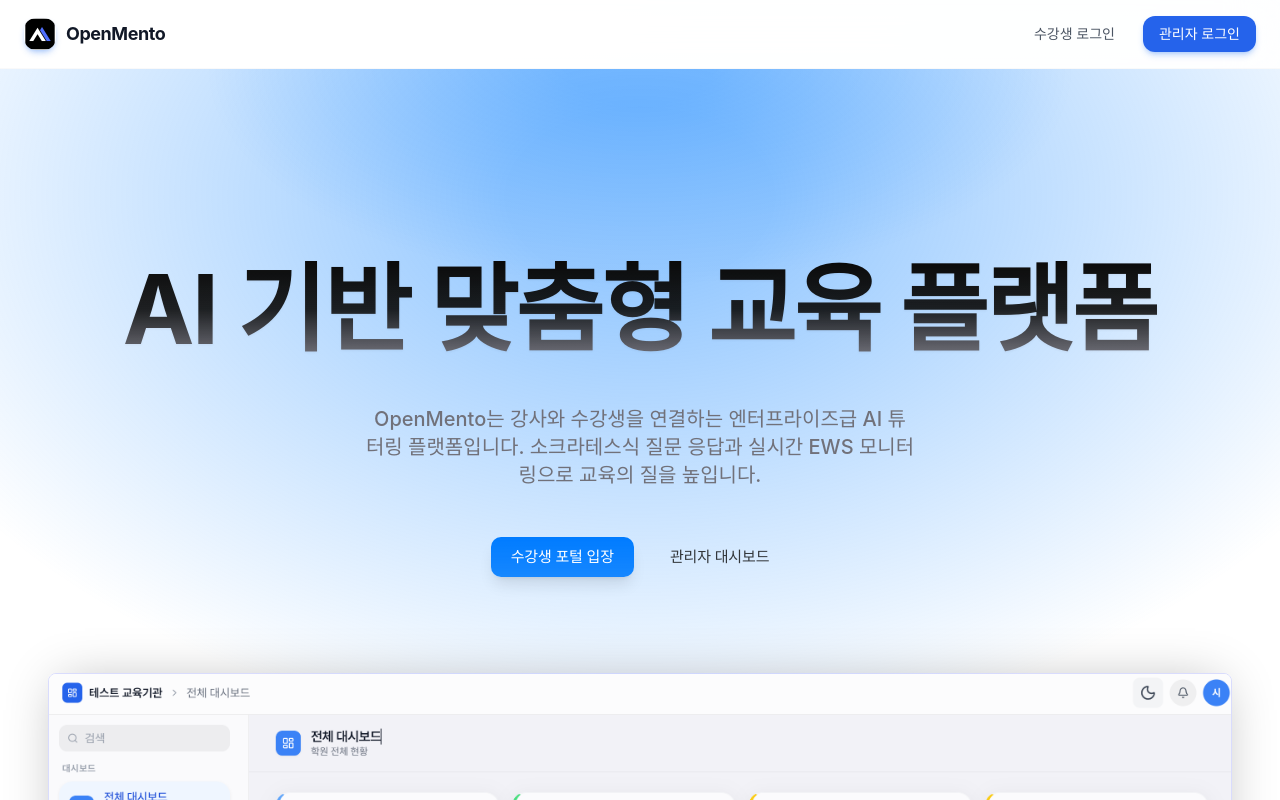
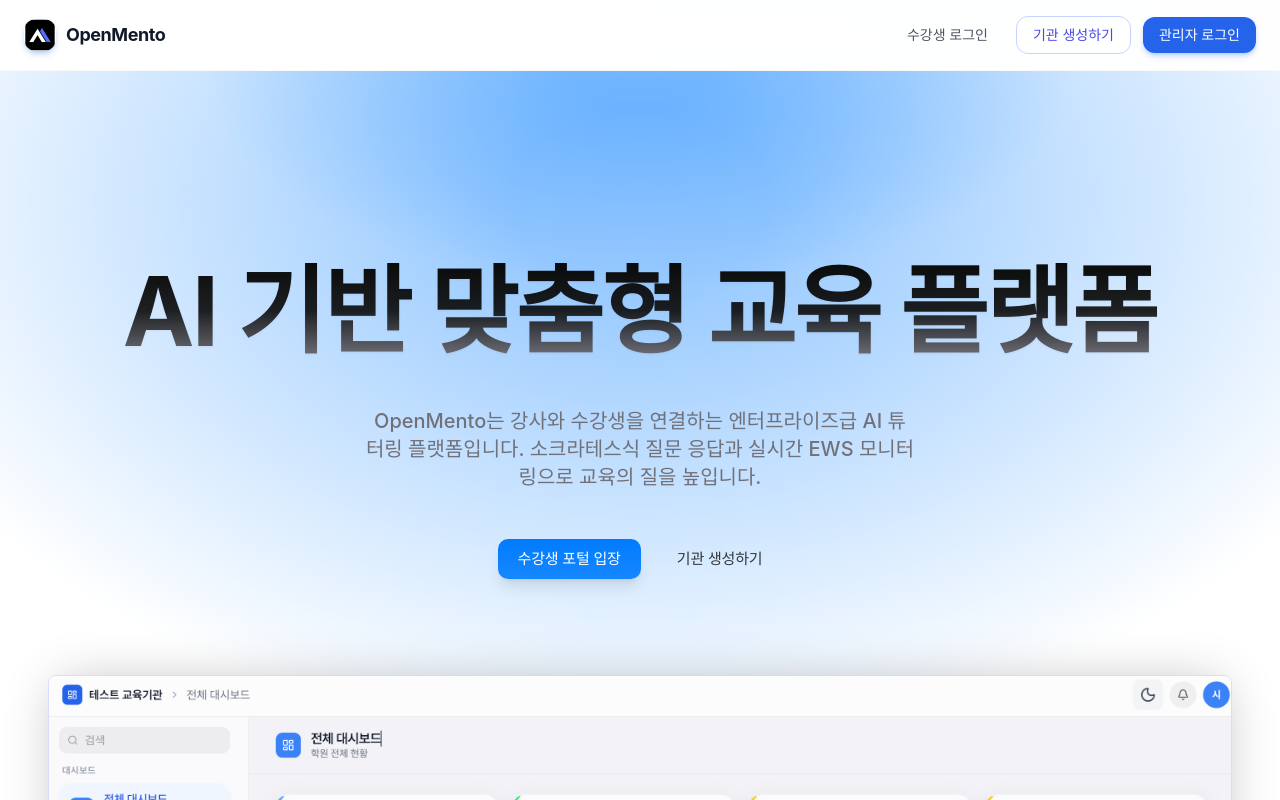
Before and after one commit to wogho/OpenMento, a React (Vite) app in the folder ui/: page / in a window 1280 px wide. Shown: the top 800 px of the page. Built offline with nearby package versions, Linux system fonts and the light colour scheme; no server answers.

Commit message:
feat: 랜딩 페이지에 기관 생성하기 버튼 추가
- 네비게이션 헤더: 수강생 로그인 | 기관 생성하기 | 관리자 로그인
- Hero CTA: 수강생 포털 입장(primary) / 기관 생성하기(secondary)
- /setup 라우트 연결

```diff
--- a/ui/src/pages/LandingPage.tsx
+++ b/ui/src/pages/LandingPage.tsx
@@ -15,6 +15,9 @@
           <a href="/login/student" className="text-sm text-gray-600 dark:text-gray-400 hover:text-gray-900 dark:hover:text-white font-medium px-4 py-2 rounded-xl hover:bg-gray-100/80 dark:hover:bg-slate-800/80 transition-all">
             수강생 로그인
           </a>
+          <a href="/setup" className="text-sm text-indigo-600 dark:text-indigo-400 hover:text-indigo-700 dark:hover:text-indigo-300 font-medium px-4 py-2 rounded-xl border border-indigo-200 dark:border-indigo-800 hover:bg-indigo-50/80 dark:hover:bg-indigo-950/50 transition-all">
+            기관 생성하기
+          </a>
           <a href="/login/admin" className="text-sm text-white bg-blue-600 hover:bg-blue-700 font-medium px-4 py-2 rounded-xl shadow-md shadow-blue-500/30 transition-all duration-200 hover:-translate-y-px">
             관리자 로그인
           </a>
@@ -26,7 +29,7 @@
           title="AI 기반 맞춤형 교육 플랫폼"
           description="OpenMento는 강사와 수강생을 연결하는 엔터프라이즈급 AI 튜터링 플랫폼입니다. 소크라테스식 질문 응답과 실시간 EWS 모니터링으로 교육의 질을 높입니다."
           primaryCta={{ text: "수강생 포털 입장", href: "/login/student" }}
-          secondaryCta={{ text: "관리자 대시보드", href: "/login/admin" }}
+          secondaryCta={{ text: "기관 생성하기", href: "/setup" }}
           mockupImage={{
             src: "/dashboard-preview.png",
             alt: "OpenMento Dashboard",
```
